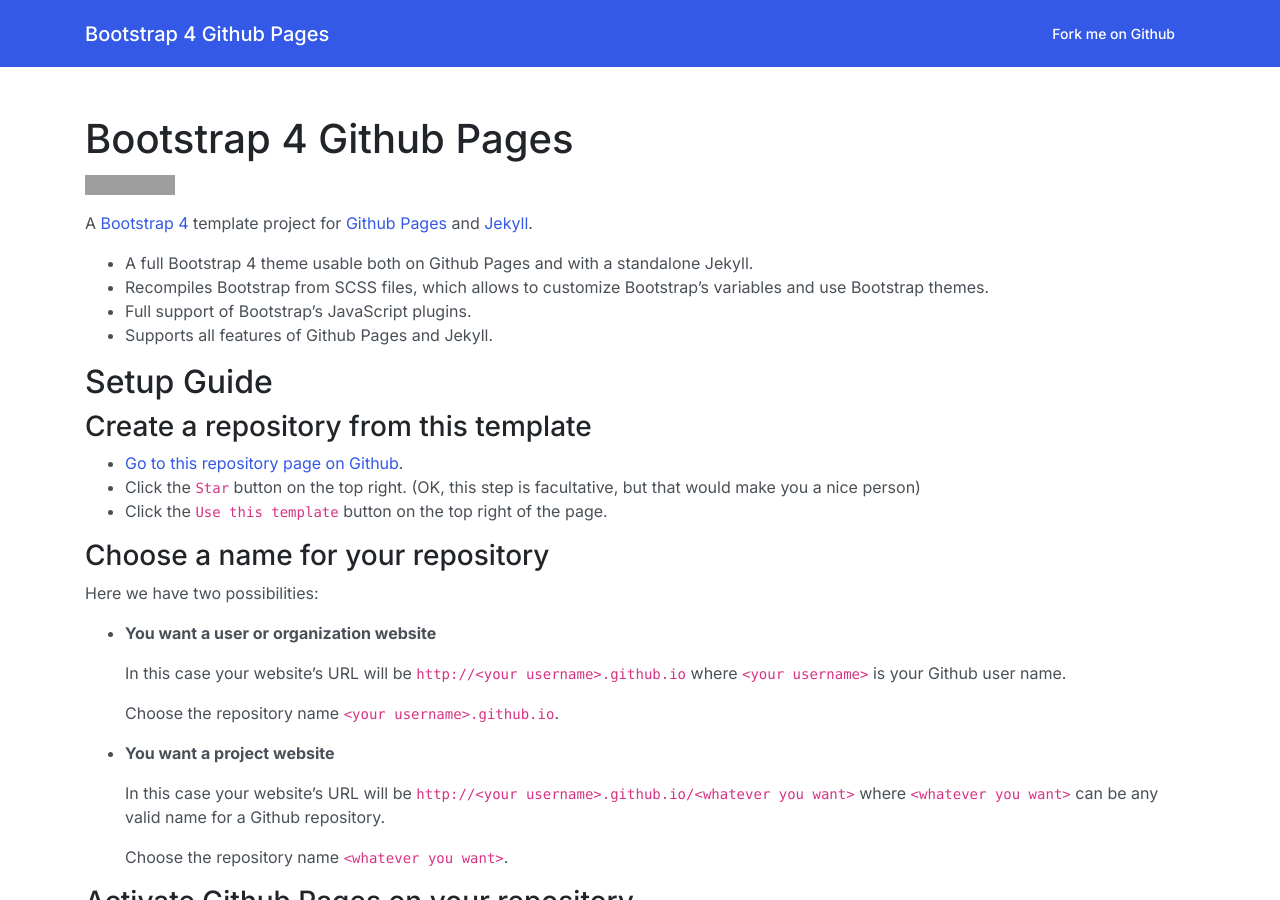
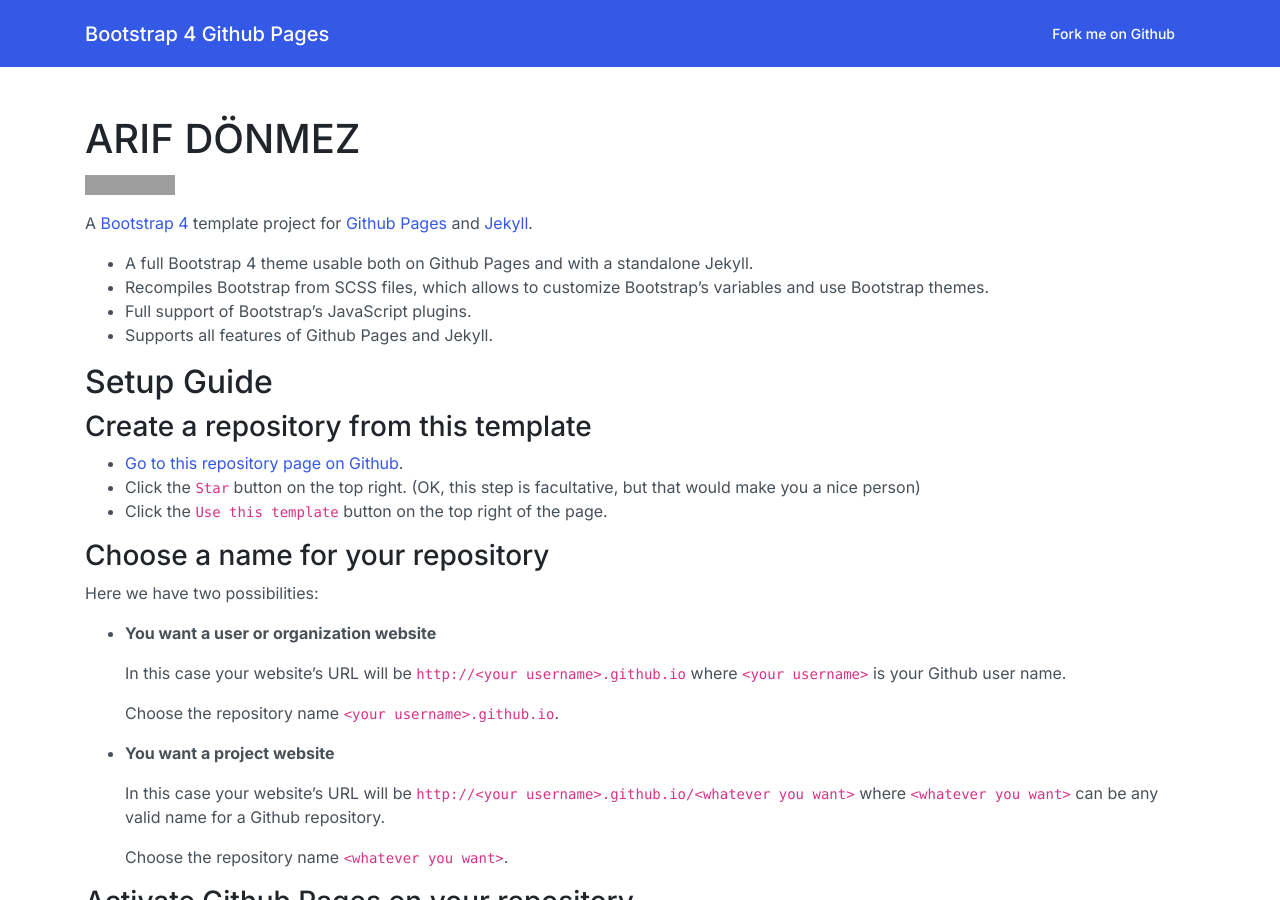
Before and after one commit to alim-zend/alim-zend.github.io, a Jekyll site: the page built from index.md, in a window 1280 px wide and 900 px high. Built offline with Jekyll 4.4.1, drawn with Linux system fonts in a browser that asks for light colours; grey boxes are pictures that could not be loaded.

Commit message:
Update index.md

```diff
--- a/index.md
+++ b/index.md
@@ -1,6 +1,6 @@
 ---
 layout: page
-title: Bootstrap 4 Github Pages
+title: ARIF DÖNMEZ
 ---
 
 [![GitHub Repo stars](https://img.shields.io/github/stars/nicolas-van/bootstrap-4-github-pages?style=social)](https://github.com/nicolas-van/bootstrap-4-github-pages)
```
